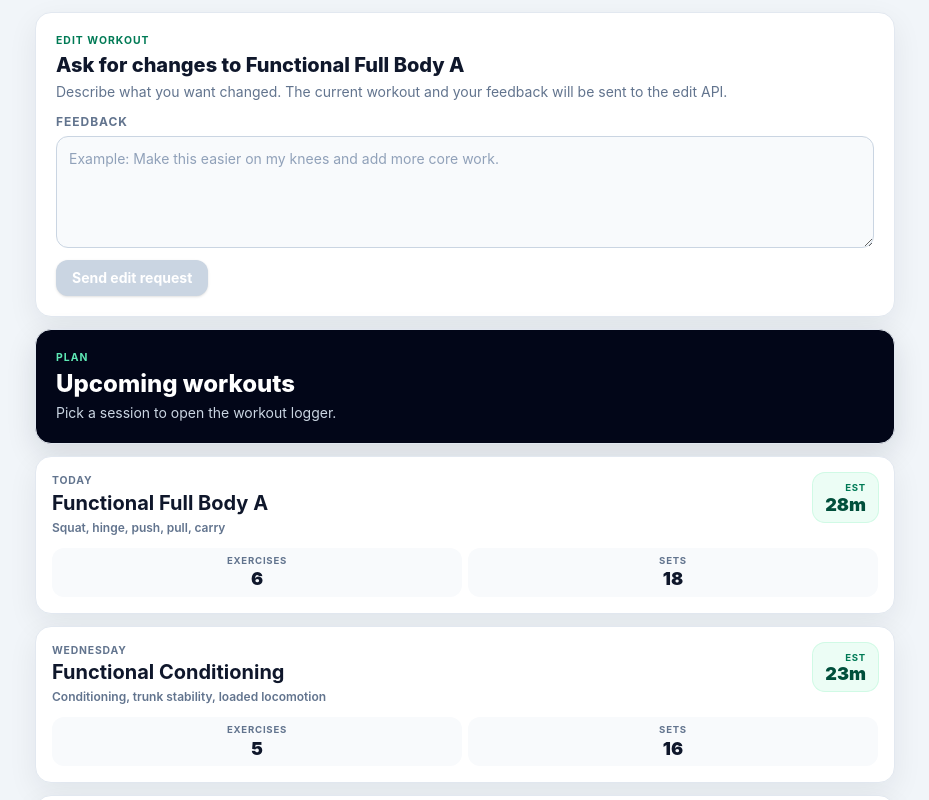
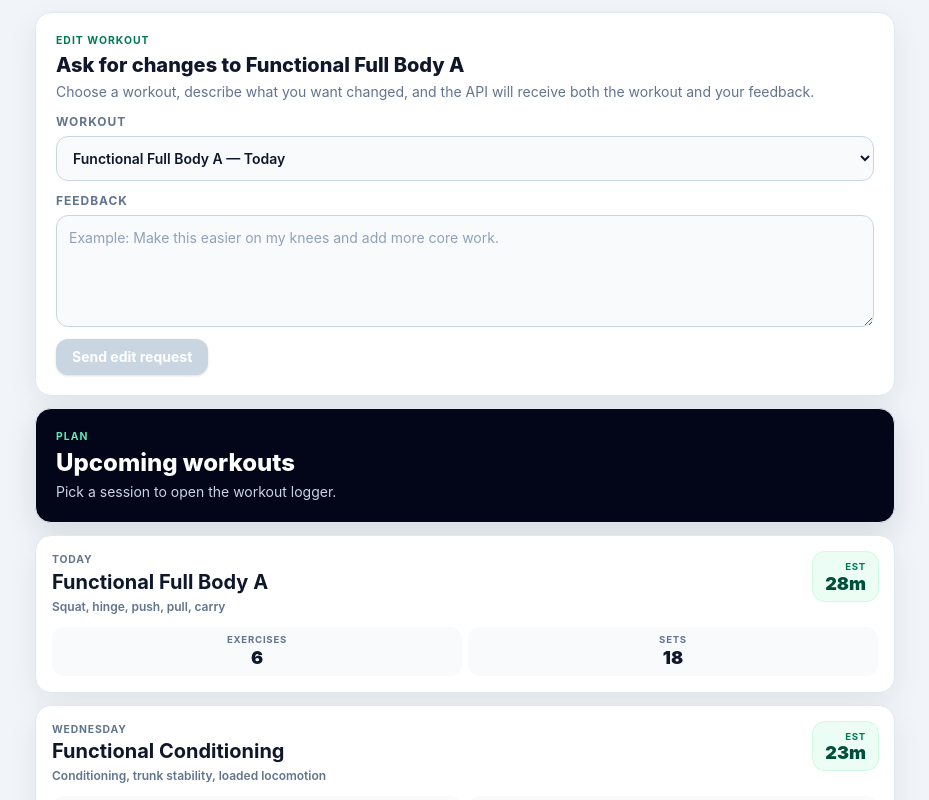
Before and after one commit to leondixon/fitness, a Nuxt app: page / in a window 1280 px wide. Shown: the top 800 px of the page, without its empty margins (175-1104 px from the left). Built offline with nearby package versions, Linux system fonts and the light colour scheme.

Commit message:
add exercise edit

```diff
--- a/app/pages/index.vue
+++ b/app/pages/index.vue
@@ -402,13 +402,15 @@ const selectedWorkout = ref<(typeof upcomingWorkouts)[number]>()
 const workoutEditFeedback = ref('')
 const workoutEditPending = ref(false)
 const workoutEditMessage = ref('')
+const workoutEditWorkoutId = ref(upcomingWorkouts[0]?.id)
 
-const currentWorkout = computed(() => upcomingWorkouts[0])
+const currentWorkout = computed(() => upcomingWorkouts.find(workout => workout.id === workoutEditWorkoutId.value))
 
 async function submitWorkoutEditFeedback() {
   const feedback = workoutEditFeedback.value.trim()
+  const workout = currentWorkout.value
 
-  if (!feedback || workoutEditPending.value) {
+  if (!feedback || !workout || workoutEditPending.value) {
     return
   }
 
@@ -419,7 +421,7 @@ async function submitWorkoutEditFeedback() {
     await $fetch('/api/workout/edit', {
       method: 'POST',
       body: {
-        workout: currentWorkout.value,
+        workout,
         feedback,
       },
     })
@@ -445,14 +447,26 @@ async function submitWorkoutEditFeedback() {
             Edit workout
           </p>
           <h2 class="text-xl font-extrabold leading-tight text-slate-900">
-            Ask for changes to {{ currentWorkout.title }}
+            Ask for changes to {{ currentWorkout?.title ?? 'your workout' }}
           </h2>
           <p class="mt-1 text-sm leading-5 text-slate-500">
-            Describe what you want changed. The current workout and your feedback will be sent to the edit API.
+            Choose a workout, describe what you want changed, and the API will receive both the workout and your feedback.
           </p>
         </div>
 
         <form class="grid gap-3" @submit.prevent="submitWorkoutEditFeedback">
+          <label class="grid gap-1.5">
+            <span class="text-xs font-bold uppercase tracking-[0.08em] text-slate-500">Workout</span>
+            <select
+              v-model="workoutEditWorkoutId"
+              class="w-full rounded-xl border border-slate-300 bg-slate-50 p-3 text-sm font-semibold text-slate-900 outline-none transition focus:border-emerald-400 focus:bg-white focus:ring-2 focus:ring-emerald-100"
+            >
+              <option v-for="workout in upcomingWorkouts" :key="workout.id" :value="workout.id">
+                {{ workout.title }} — {{ workout.date }}
+              </option>
+            </select>
+          </label>
+
           <label class="grid gap-1.5">
             <span class="text-xs font-bold uppercase tracking-[0.08em] text-slate-500">Feedback</span>
             <textarea
@@ -466,7 +480,7 @@ async function submitWorkoutEditFeedback() {
             <button
               class="rounded-xl bg-emerald-600 px-4 py-2 text-sm font-bold text-white shadow-sm transition hover:bg-emerald-700 focus:outline-none focus:ring-2 focus:ring-emerald-500 disabled:cursor-not-allowed disabled:bg-slate-300"
               type="submit"
-              :disabled="!workoutEditFeedback.trim() || workoutEditPending"
+              :disabled="!workoutEditFeedback.trim() || !currentWorkout || workoutEditPending"
             >
               {{ workoutEditPending ? 'Sending…' : 'Send edit request' }}
             </button>
--- a/package.json
+++ b/package.json
@@ -14,7 +14,8 @@
   "dependencies": {
     "nuxt": "^4.4.6",
     "vue": "^3.5.34",
-    "vue-router": "^5.0.7"
+    "vue-router": "^5.0.7",
+    "zod": "^4.4.3"
   },
   "devDependencies": {
     "@antfu/eslint-config": "^9.0.0",
```
Also changed, not shown: 2 other files (tests, documents, lock files or other folders).
